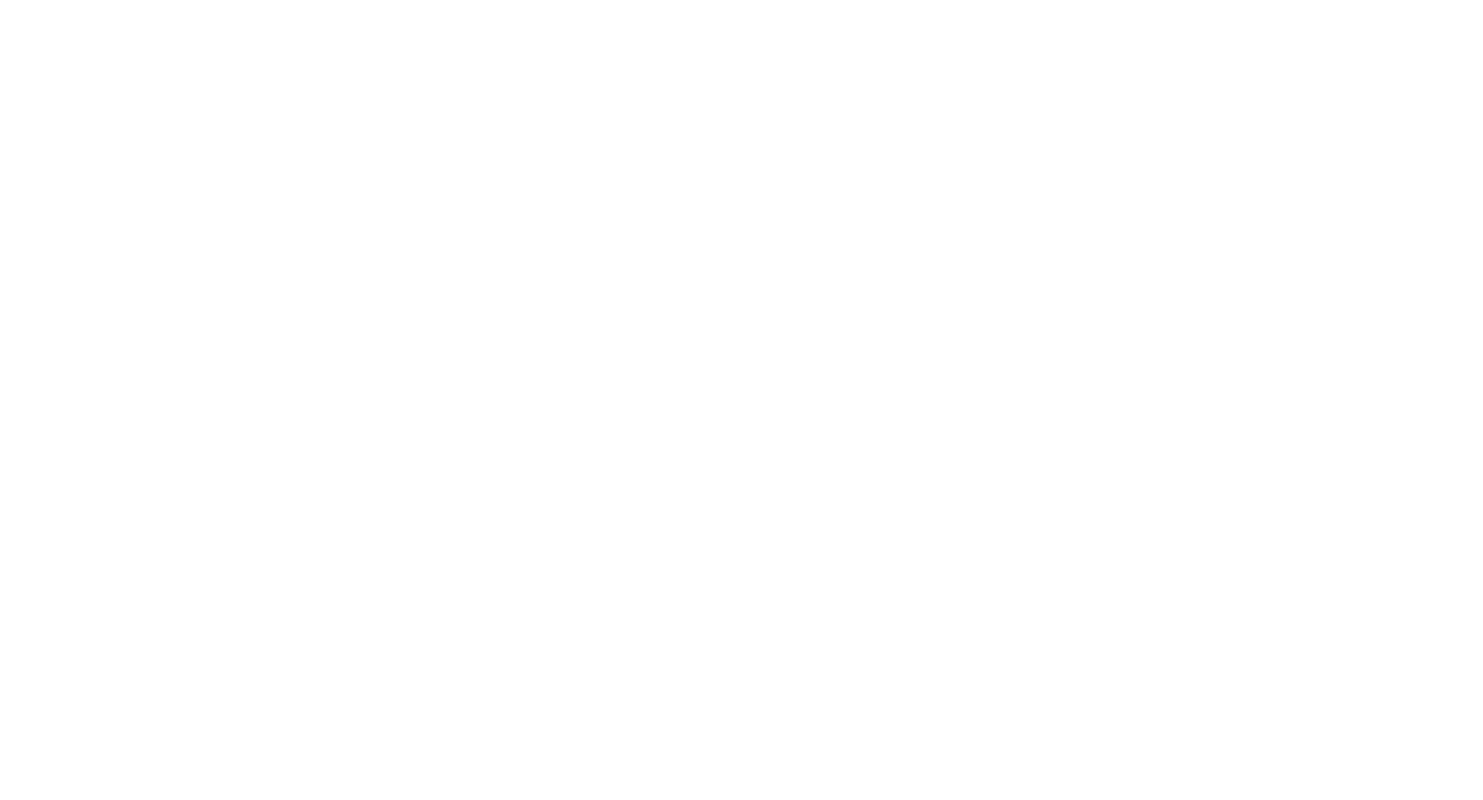
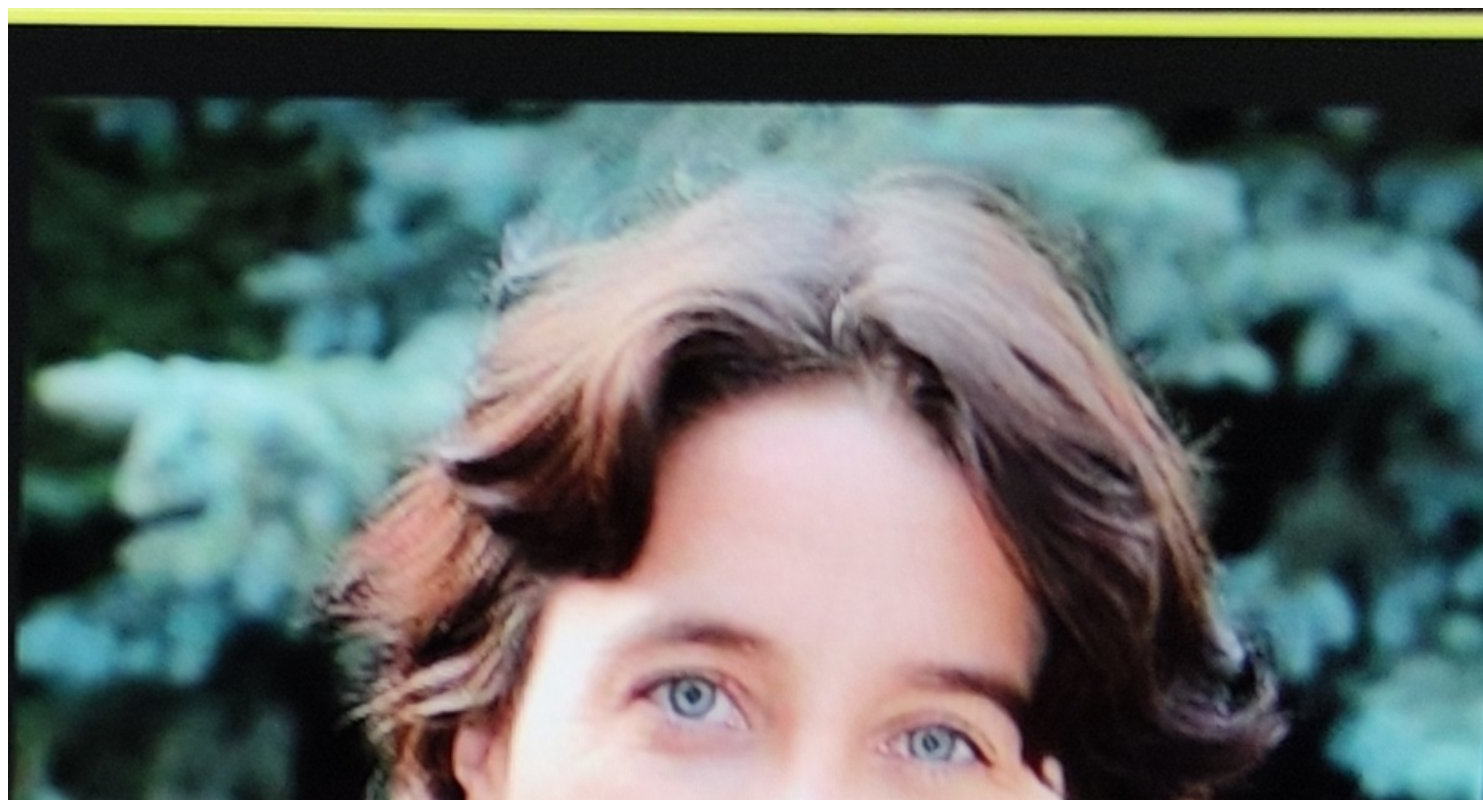
Before and after one commit to Brndovira/foto, a plain HTML site: page index.html in a window 1280 px wide. Shown: the top 800 px of the page, 1483 px wide, since content can reach past the window. Drawn offline with Linux system fonts and the light colour scheme.

Commit message:
Update index.html

```diff
--- a/index.html
+++ b/index.html
@@ -9,7 +9,7 @@
 </head>
 
 <body>
-  <img src="./Ivaniva.jpg" alt="" srcset="">
+  <img src="./Ivanova.jpg" alt="" srcset="">
 
 </body>
 
```
